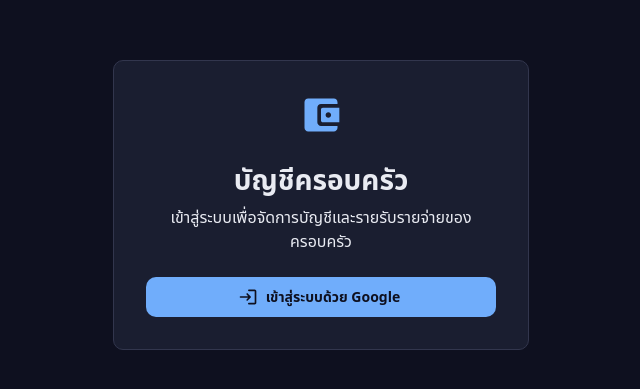
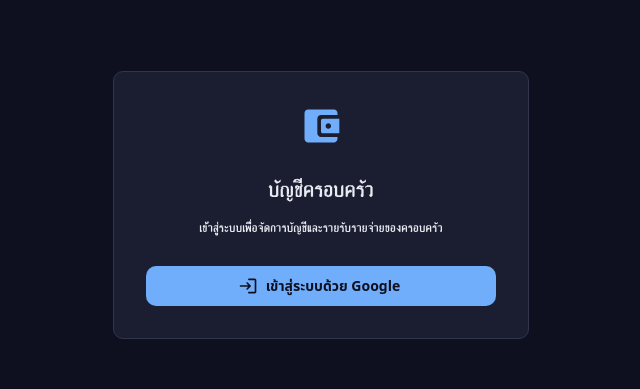
Before and after one commit to eua-angkoon-n/family-ledger, a React (Vite) app in the folder web/: page / in a window 1280 px wide. Shown: the part 195-584 px from the top of the page, without its empty margins (319-959 px from the left). Built offline with nearby package versions, Linux system fonts and the light colour scheme; no server answers.

Commit message:
Apply SOV BokThang to descriptive copy

```diff
--- a/web/index.html
+++ b/web/index.html
@@ -3,6 +3,7 @@
   <head>
     <meta charset="utf-8" />
     <meta name="viewport" content="width=device-width, initial-scale=1" />
+    <link rel="preload" href="/fonts/SOV_BokThang.ttf" as="font" type="font/ttf" crossorigin />
     <title>บัญชีครอบครัว</title>
   </head>
   <body>
--- a/web/src/Admin.tsx
+++ b/web/src/Admin.tsx
@@ -23,6 +23,7 @@ import PowerSettingsNewRounded from '@mui/icons-material/PowerSettingsNewRounded
 import { del, patch, post, req, type Bank, type User } from './api.js';
 import { createFormFieldChangeHandler } from './form.js';
 import Modal from './Modal.js';
+import { dataTextSx, descriptionSx } from './theme.js';
 
 const EMPTY = {
   name: '',
@@ -73,7 +74,7 @@ function Banks() {
       <Stack direction={{ xs: 'column', sm: 'row' }} spacing={2} sx={{ alignItems: { xs: 'stretch', sm: 'flex-start' }, justifyContent: 'space-between' }}>
         <Box>
           <Typography component="h2" variant="h2">ธนาคารที่รองรับ</Typography>
-          <Typography color="text.secondary" sx={{ mt: 0.5 }}>กำหนดรูปแบบอีเมลและตัวแกะข้อมูลของแต่ละธนาคาร</Typography>
+          <Typography color="text.secondary" sx={{ mt: 0.5, ...descriptionSx }}>กำหนดรูปแบบอีเมลและตัวแกะข้อมูลของแต่ละธนาคาร</Typography>
         </Box>
         <Button variant="contained" startIcon={<AddRounded />} onClick={openAdd} sx={{ whiteSpace: 'nowrap' }}>เพิ่มธนาคาร</Button>
       </Stack>
@@ -146,7 +147,9 @@ function Banks() {
           }}
         >
           <Stack spacing={2.5}>
-            <Alert severity="info">อีเมลผู้ส่งต้องเป็นอีเมลของธนาคารที่ส่ง statement และโดเมนใช้ตรวจ DKIM</Alert>
+            <Alert severity="info" sx={descriptionSx}>
+              อีเมลผู้ส่งต้องเป็นอีเมลของธนาคารที่ส่ง statement และโดเมนใช้ตรวจ <Box component="span" sx={dataTextSx}>DKIM</Box>
+            </Alert>
             <Box sx={{ display: 'grid', gap: 2, gridTemplateColumns: 'repeat(auto-fit, minmax(min(100%, 18rem), 1fr))' }}>
               <TextField label="ชื่อธนาคาร" value={form.name} onChange={setFormField('name')} required autoFocus />
               <TextField label="อีเมลผู้ส่งของธนาคาร" value={form.sender_email} onChange={setFormField('sender_email')} required placeholder="statement@kasikornbank.com" />
@@ -191,7 +194,7 @@ function Users({ currentUserId }: { currentUserId: number }) {
   return (
     <Box sx={{ mt: 4 }}>
       <Typography component="h2" variant="h2">ผู้ใช้งาน</Typography>
-      <Typography color="text.secondary" sx={{ mt: 0.5 }}>ปรับสถานะการเข้าใช้งานและบทบาทของสมาชิก</Typography>
+      <Typography color="text.secondary" sx={{ mt: 0.5, ...descriptionSx }}>ปรับสถานะการเข้าใช้งานและบทบาทของสมาชิก</Typography>
       {error && <Alert severity="error" sx={{ mt: 2 }}>{error}</Alert>}
       <TableContainer component={Paper} variant="outlined" sx={{ mt: 3 }}>
         <Table size="small" aria-label="ผู้ใช้งาน">
--- a/web/src/App.tsx
+++ b/web/src/App.tsx
@@ -25,6 +25,7 @@ import SettingsRounded from '@mui/icons-material/SettingsRounded';
 import { post, req, type User } from './api.js';
 import Accounts from './Accounts.js';
 import Admin from './Admin.js';
+import { brandCopySx, dataTextSx, descriptionSx } from './theme.js';
 
 type Page = 'reports' | 'settings';
 type SettingsTab = 'accounts' | 'banks' | 'users';
@@ -91,7 +92,7 @@ export default function App() {
           >
             <Box>
               <Typography variant="h1">สมัครสมาชิก</Typography>
-              <Typography color="text.secondary" sx={{ mt: 1 }}>
+              <Typography color="text.secondary" sx={{ mt: 1, ...descriptionSx }}>
                 ยืนยันบัญชี Google สำเร็จแล้ว กรุณากรอกรหัสเชิญเพื่อเริ่มใช้งาน
               </Typography>
             </Box>
@@ -119,7 +120,7 @@ export default function App() {
           <AccountBalanceWalletRounded color="primary" sx={{ fontSize: 44 }} />
           <Box>
             <Typography variant="h1">บัญชีครอบครัว</Typography>
-            <Typography color="text.secondary" sx={{ mt: 1 }}>
+            <Typography color="text.secondary" sx={{ mt: 1, ...descriptionSx }}>
               เข้าสู่ระบบเพื่อจัดการบัญชีและรายรับรายจ่ายของครอบครัว
             </Typography>
           </Box>
@@ -138,8 +139,8 @@ export default function App() {
           <HourglassTopRounded color={user.status === 'pending' ? 'primary' : 'error'} sx={{ fontSize: 40 }} />
           <Box>
             <Typography variant="h1">รอการอนุมัติ</Typography>
-            <Typography color="text.secondary" sx={{ mt: 1 }}>
-              บัญชี {user.email} สถานะ “{user.status === 'pending' ? 'รออนุมัติ' : 'ถูกปฏิเสธ'}” — ให้แอดมินอนุมัติก่อนจึงจะใช้งานได้
+            <Typography color="text.secondary" sx={{ mt: 1, ...descriptionSx }}>
+              บัญชี <Box component="span" sx={dataTextSx}>{user.email}</Box> สถานะ “<Box component="span" sx={dataTextSx}>{user.status === 'pending' ? 'รออนุมัติ' : 'ถูกปฏิเสธ'}</Box>” — ให้แอดมินอนุมัติก่อนจึงจะใช้งานได้
             </Typography>
           </Box>
           <Button variant="outlined" startIcon={<LogoutRounded />} onClick={logout}>ออกจากระบบ</Button>
@@ -155,7 +156,7 @@ export default function App() {
           <Toolbar disableGutters sx={{ gap: { xs: 0.5, sm: 2 } }}>
             <Stack direction="row" spacing={1} sx={{ mr: 'auto', alignItems: 'center' }}>
               <AccountBalanceWalletRounded color="primary" />
-              <Typography sx={{ display: { xs: 'none', sm: 'block' }, fontWeight: 700, whiteSpace: 'nowrap' }}>
+              <Typography sx={{ display: { xs: 'none', sm: 'block' }, whiteSpace: 'nowrap', ...brandCopySx }}>
                 บัญชีครอบครัว
               </Typography>
             </Stack>
--- a/web/src/styles.css
+++ b/web/src/styles.css
@@ -1,3 +1,11 @@
+@font-face {
+  font-family: "SOV BokThang";
+  src: url("/fonts/SOV_BokThang.ttf") format("truetype");
+  font-style: normal;
+  font-weight: 400;
+  font-display: swap;
+}
+
 :root {
   --bg: #0e101f;
   --surface: #1a1e30;
@@ -20,6 +28,7 @@ html {
 
 body {
   margin: 0;
+  font-kerning: normal;
 }
 
 @media (prefers-reduced-motion: reduce) {
--- a/web/src/theme.ts
+++ b/web/src/theme.ts
@@ -9,6 +9,29 @@ export const colors = {
   accent: '#70adfb',
   income: '#52cd86',
   expense: '#f3625d',
+} as const;
+
+export const fontFamilies = {
+  copy: '"SOV BokThang", "Noto Sans Thai", system-ui, sans-serif',
+  data: 'system-ui, "Noto Sans Thai", sans-serif',
+} as const;
+
+export const brandCopySx = {
+  fontFamily: fontFamilies.copy,
+  fontWeight: 400,
+} as const;
+
+export const dataTextSx = {
+  fontFamily: fontFamilies.data,
+  fontVariantNumeric: 'tabular-nums',
+} as const;
+
+export const descriptionSx = {
+  ...brandCopySx,
+  fontSize: '1rem',
+  lineHeight: 1.6,
+  letterSpacing: '0.01em',
+  textWrap: 'pretty',
 } as const;
 
 const theme = createTheme({
@@ -23,9 +46,9 @@ const theme = createTheme({
   },
   shape: { borderRadius: 10 },
   typography: {
-    fontFamily: 'system-ui, "Noto Sans Thai", sans-serif',
-    h1: { fontSize: '1.75rem', fontWeight: 700, lineHeight: 1.3 },
-    h2: { fontSize: '1.25rem', fontWeight: 700, lineHeight: 1.4 },
+    fontFamily: fontFamilies.data,
+    h1: { ...brandCopySx, fontSize: '1.75rem', lineHeight: 1.3, textWrap: 'balance' },
+    h2: { ...brandCopySx, fontSize: '1.25rem', lineHeight: 1.4, textWrap: 'balance' },
     button: { fontWeight: 650, textTransform: 'none' },
   },
   components: {
@@ -36,6 +59,7 @@ const theme = createTheme({
         code: {
           color: colors.muted,
           fontSize: '0.85em',
+          ...dataTextSx,
           overflowWrap: 'anywhere',
         },
       },
@@ -48,13 +72,18 @@ const theme = createTheme({
       styleOverrides: {
         root: {
           backgroundColor: colors.background,
+          ...dataTextSx,
           '&.Mui-focused .MuiOutlinedInput-notchedOutline': { borderWidth: 2 },
         },
       },
     },
     MuiTableCell: {
       styleOverrides: {
-        root: { borderColor: colors.border, verticalAlign: 'top' },
+        root: {
+          borderColor: colors.border,
+          verticalAlign: 'top',
+          ...dataTextSx,
+        },
         head: { color: colors.muted, fontWeight: 650, whiteSpace: 'nowrap' },
       },
     },
```
Also changed, not shown: web/src/Accounts.tsx (+7 -4 lines), .impeccable/design.json, web/public/fonts/SOV_BokThang.ttf (added), 2 other files (tests, documents, lock files or other folders).
